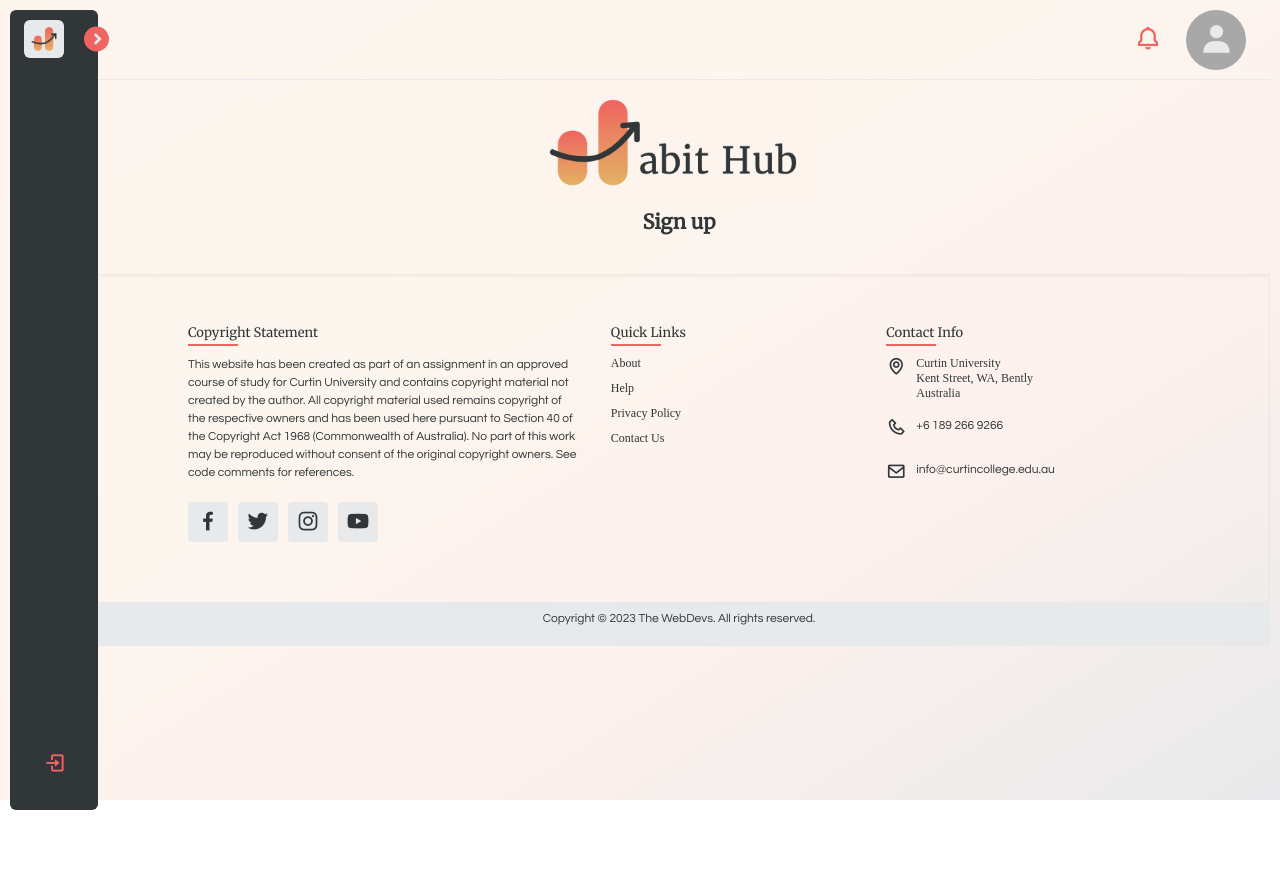
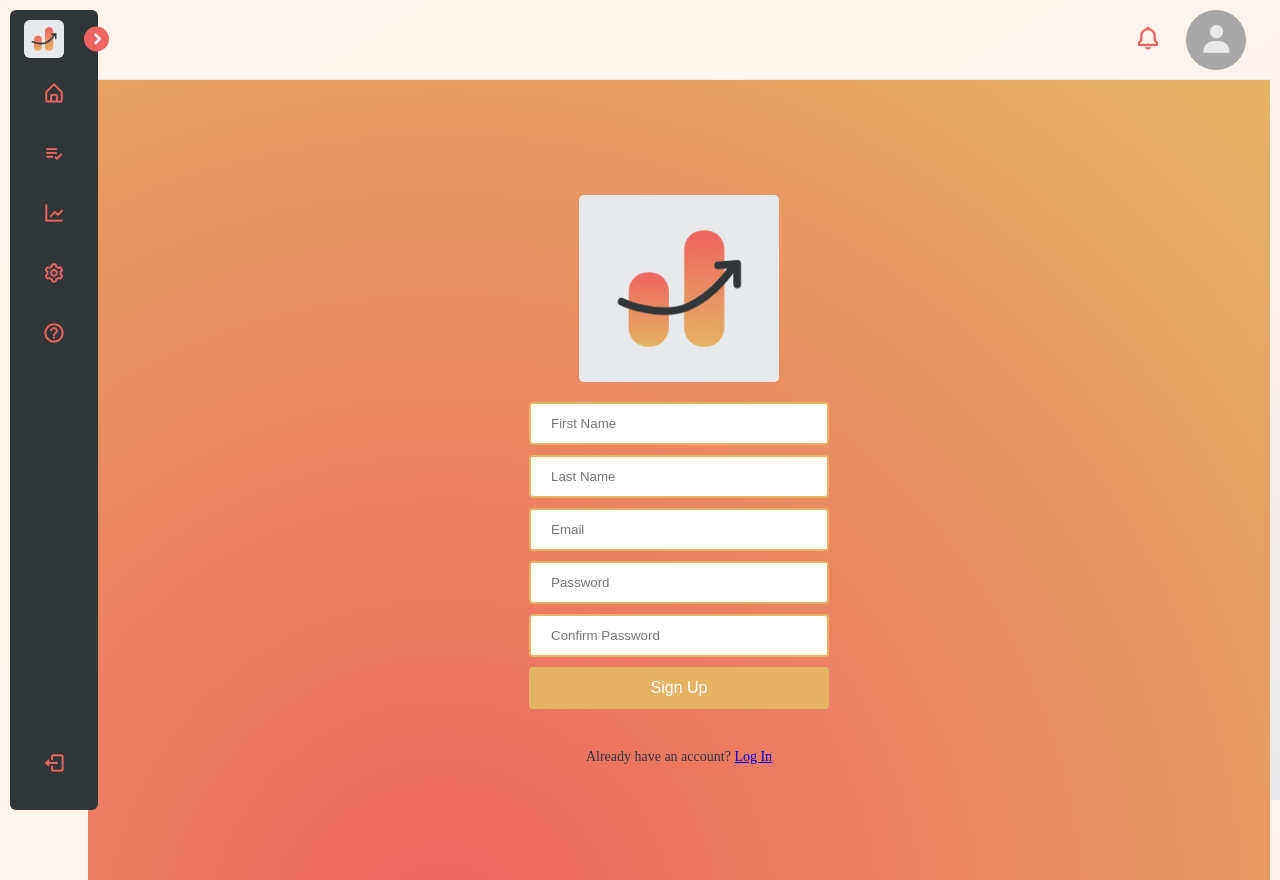
Before and after one commit to s3851446/habithub-frontend, a SvelteKit app in the folder final/habithub-frontend/: page /signup in a window 1280 px wide. Before the commit the page ends 800 px from the top, so only its background shows below. Built offline with nearby package versions, Linux system fonts and the light colour scheme; no server answers.

Commit message:
include mohannad changes from branch/WIP

```diff
--- a/final/habithub-frontend/src/routes/login/+page.svelte
+++ b/final/habithub-frontend/src/routes/login/+page.svelte
@@ -3,6 +3,7 @@
     import Button from "../../components/Button.svelte"
     import TextInput from '../../components/TextInput.svelte';
     import { jwt, loggedIn, userFirstName } from './../../stores'
+    import { base } from '$app/paths'
 
     onMount(() => {
         const btn = document.getElementById('login_button')
@@ -59,13 +60,12 @@
             console.log("logged in successfully")
             window.location.href = '/'
 
-
             // put message somewhere if response bad
         }
     })
 </script>
 
-<div class="body">
+<!-- <div class="body">
     <img src="./images/logo_web.png" alt="">
     <h1>Welcome back!</h1>
     <p>It's so good to see you again!</p>
@@ -87,4 +87,72 @@
     h1 {
         font-size: 20px;
     }
-</style>
+</style> -->
+
+  <div class="container">
+    <img class="logo" src="{base}/images/logo_app.png" alt="Habit Hub logo" />
+    <form class="form">
+      <input class="form-control" type="email" placeholder="Email" id="email" />
+      <input class="form-control" type="password" placeholder="Password" id="password" />
+      <button class="btn" id="login_button">Login</button>
+    </form>
+    <div class="signup">
+      Don't have an account? <a href="/signup">Sign Up</a>
+    </div>
+  </div>
+
+  <style>
+    .container {
+      display: flex;
+      flex-direction: column;
+      align-items: center;
+      justify-content: center;
+      height: 100vh;
+      background: radial-gradient(circle at 30% 107%, #ef6461, #e4b363);
+    }
+
+    .logo {
+      width: 200px;
+      margin-bottom: 20px;
+    }
+
+    .form {
+      display: flex;
+      flex-direction: column;
+      align-items: center;
+      width: 300px;
+      margin-bottom: 20px;
+    }
+
+    .form-control {
+      margin-bottom: 10px;
+      width: 100%;
+      padding: 12px 20px;
+      box-sizing: border-box;
+      border: 2px solid #e4b363;
+      border-radius: 4px;
+    }
+
+    .btn {
+      background-color: #e4b363;
+      color: #fff;
+      padding: 12px 20px;
+      border: none;
+      border-radius: 4px;
+      cursor: pointer;
+      font-size: 16px;
+      width: 100%;
+      transition: background-color 0.2s ease;
+    }
+
+    .btn:hover {
+      background-color: #ef6461;
+    }
+
+    .signup {
+      margin-top: 20px;
+      font-size: 14px;
+      text-align: center;
+    }
+
+  </style>
--- a/final/habithub-frontend/src/routes/logout/+page.svelte
+++ b/final/habithub-frontend/src/routes/logout/+page.svelte
@@ -1,13 +1,62 @@
 <script>
-    import { onMount } from "svelte";
-    import { signout } from "../../utils";
+    import { onMount } from "svelte"
+    import { signout } from "../../utils"
+    import { base } from '$app/paths'
 
     onMount(() => {
         signout()
+        console.log("signing out")
         window.location.href = '/login'
     })
+
+    const handleLogin = () => {
+        window.location.href = '/login'
+    }
 </script>
 
-<div></div>
+<!-- <div></div>
 
-<style lang="scss"></style>
+<style lang="scss"></style> -->
+
+<style>
+    .container {
+      display: flex;
+      flex-direction: column;
+      align-items: center;
+      justify-content: center;
+      height: 100vh;
+      background: radial-gradient(circle at 30% 107%, #ef6461, #e4b363);
+    }
+
+    .logo {
+      width: 200px;
+      margin-bottom: 20px;
+    }
+
+    .message {
+      font-size: 24px;
+      margin-bottom: 20px;
+    }
+
+    .btn {
+      background-color: #e4b363;
+      color: #fff;
+      padding: 12px 20px;
+      border: none;
+      border-radius: 4px;
+      cursor: pointer;
+      font-size: 16px;
+      width: 150px;
+      transition: background-color 0.2s ease;
+    }
+
+    .btn:hover {
+      background-color: #ef6461;
+    }
+  </style>
+
+  <div class="container">
+    <img class="logo" src="{base}/images/logo_app.png" alt="Habit Hub logo" />
+    <div class="message">You have successfully logged out.</div>
+    <button class="btn" on:click={handleLogin}>Log In Again</button>
+  </div>
--- a/final/habithub-frontend/src/routes/signup/+page.svelte
+++ b/final/habithub-frontend/src/routes/signup/+page.svelte
@@ -1,4 +1,4 @@
-<script>
+<!-- <script>
     import TextInput from "../../components/TextInput.svelte";
 </script>
 
@@ -24,4 +24,97 @@
     h1 {
         font-size: 20px;
     }
-</style>
+</style> -->
+
+<script>
+    import { base } from '$app/paths'
+
+    let user = {
+      email: "",
+      password: "",
+      firstName: "",
+      lastName: "",
+      passwordConfirm: ""
+    };
+
+    function handleSignup() {
+      user.email = document.getElementById("email").value;
+      user.password = document.getElementById("password").value;
+      user.firstName = document.getElementById("firstName").value;
+      user.lastName = document.getElementById("lastName").value;
+      user.passwordConfirm = document.getElementById("passwordConfirm").value;
+      // send user data to backend for signup
+      // ...
+    }
+  </script>
+
+  <style>
+    .container {
+      display: flex;
+      flex-direction: column;
+      align-items: center;
+      justify-content: center;
+      height: 100vh;
+      background: radial-gradient(circle at 30% 107%, #ef6461, #e4b363);
+    }
+
+    .logo {
+      width: 200px;
+      margin-bottom: 20px;
+    }
+
+    .form {
+      display: flex;
+      flex-direction: column;
+      align-items: center;
+      width: 300px;
+      margin-bottom: 20px;
+    }
+
+    .form-control {
+      margin-bottom: 10px;
+      width: 100%;
+      padding: 12px 20px;
+      box-sizing: border-box;
+      border: 2px solid #e4b363;
+      border-radius: 4px;
+    }
+
+    .btn {
+      background-color: #e4b363;
+      color: #fff;
+      padding: 12px 20px;
+      border: none;
+      border-radius: 4px;
+      cursor: pointer;
+      font-size: 16px;
+      width: 100%;
+      transition: background-color 0.2s ease;
+    }
+
+    .btn:hover {
+      background-color: #ef6461;
+    }
+
+    .signup {
+      margin-top: 20px;
+      font-size: 14px;
+      text-align: center;
+    }
+
+  </style>
+
+  <div class="container">
+    <img class="logo" src="{base}/images/logo_app.png" alt="Habit Hub logo" />
+    <form class="form">
+      <input class="form-control" type="text" placeholder="First Name" id="firstName" />
+      <input class="form-control" type="text" placeholder="Last Name" id="lastName" />
+      <input class="form-control" type="email" placeholder="Email" id="email" />
+      <input class="form-control" type="password" placeholder="Password" id="password" />
+      <input class="form-control" type="password" placeholder="Confirm Password" id="passwordConfirm" />
+      <button class="btn" on:click={handleSignup}>Sign Up</button>
+    </form>
+    <div class="signup">
+      Already have an account? <a href="#" on:click={handleLogin}>Log In</a>
+    </div>
+  </div>
```
